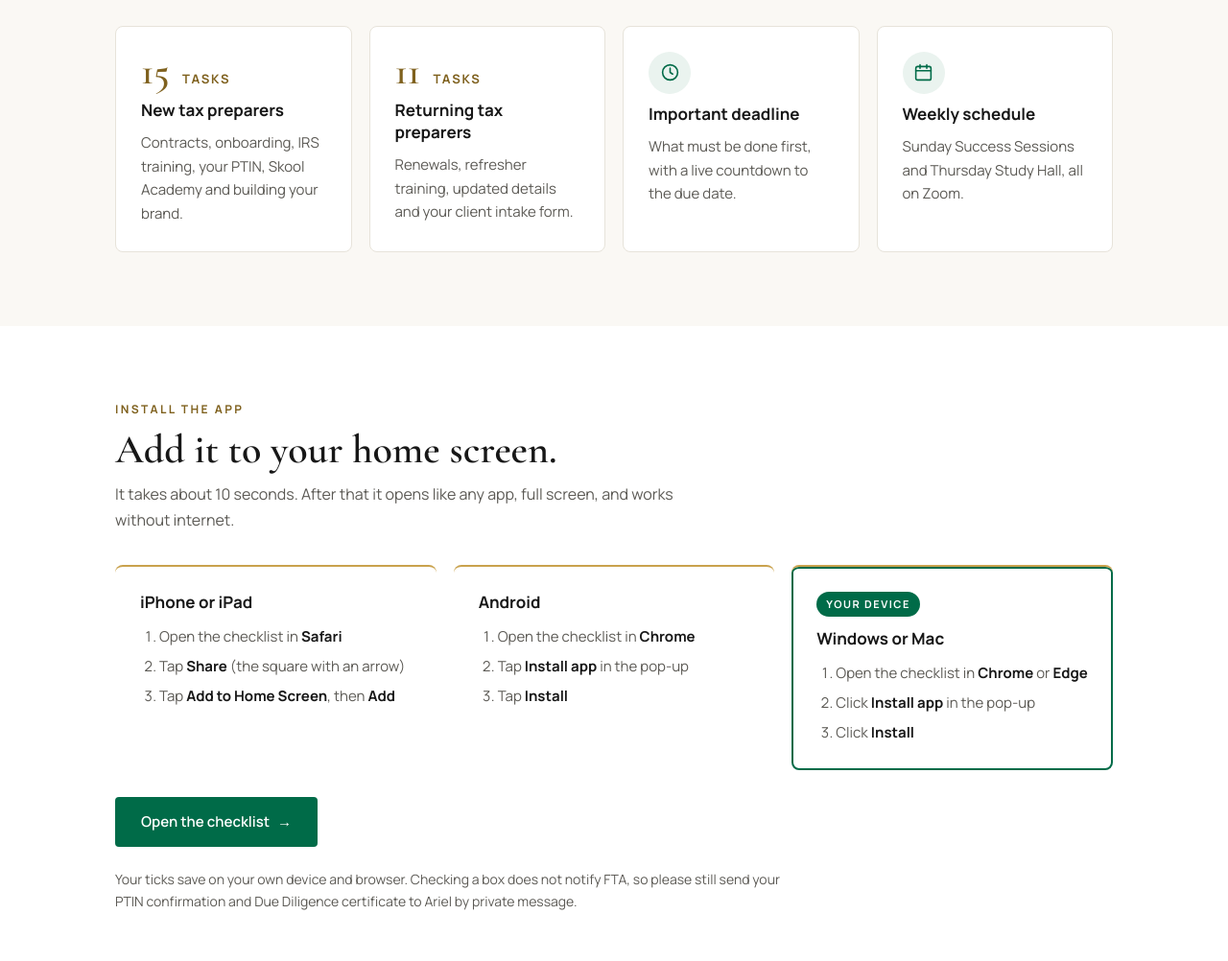
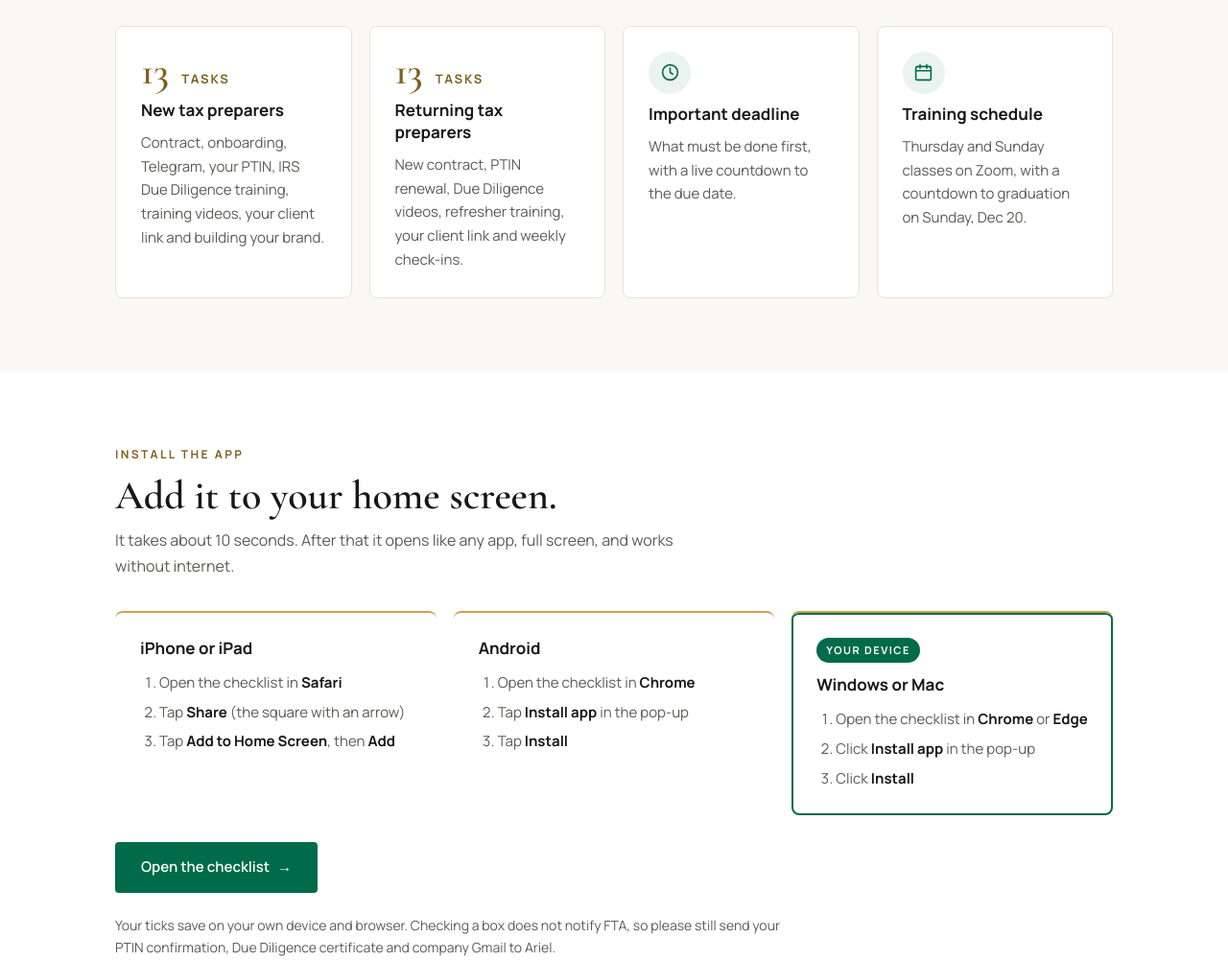
Before and after one commit to arieljrmendoza29-cyber/FTA-CHECKLIST-APP-1.1, a plain HTML site: page index.html in a window 1280 px wide. Shown: the part 780-1782 px from the top of the page at 96% size. Drawn offline with nearby package versions, Linux system fonts and the light colour scheme; no server answers.

Commit message:
Update tasks and document submission instructions

```diff
--- a/index.html
+++ b/index.html
@@ -133,10 +133,10 @@ footer .copy{width:100%;border-top:1px solid rgba(201,162,77,.5);padding-top:20p
 <section class="ivory"><div class="wrap">
   <div class="head rv"><span class="eyebrow">What's inside</span><h2>Four parts, one app.</h2></div>
   <div class="cards">
-    <div class="card rv"><span class="num">15 <small>tasks</small></span><h3>New tax preparers</h3><p>Contracts, onboarding, IRS training, your PTIN, Skool Academy and building your brand.</p></div>
-    <div class="card rv"><span class="num">11 <small>tasks</small></span><h3>Returning tax preparers</h3><p>Renewals, refresher training, updated details and your client intake form.</p></div>
+    <div class="card rv"><span class="num">13 <small>tasks</small></span><h3>New tax preparers</h3><p>Contract, onboarding, Telegram, your PTIN, IRS Due Diligence training, training videos, your client link and building your brand.</p></div>
+    <div class="card rv"><span class="num">13 <small>tasks</small></span><h3>Returning tax preparers</h3><p>New contract, PTIN renewal, Due Diligence videos, refresher training, your client link and weekly check-ins.</p></div>
     <div class="card rv"><span class="icon"><svg viewBox="0 0 24 24" aria-hidden="true"><circle cx="12" cy="12" r="9"/><path d="M12 7v5l3 2"/></svg></span><h3>Important deadline</h3><p>What must be done first, with a live countdown to the due date.</p></div>
-    <div class="card rv"><span class="icon"><svg viewBox="0 0 24 24" aria-hidden="true"><rect x="3" y="5" width="18" height="16" rx="2"/><path d="M3 10h18M8 3v4M16 3v4"/></svg></span><h3>Weekly schedule</h3><p>Sunday Success Sessions and Thursday Study Hall, all on Zoom.</p></div>
+    <div class="card rv"><span class="icon"><svg viewBox="0 0 24 24" aria-hidden="true"><rect x="3" y="5" width="18" height="16" rx="2"/><path d="M3 10h18M8 3v4M16 3v4"/></svg></span><h3>Training schedule</h3><p>Thursday and Sunday classes on Zoom, with a countdown to graduation on Sunday, Dec 20.</p></div>
   </div>
 </div></section>
 
@@ -148,7 +148,7 @@ footer .copy{width:100%;border-top:1px solid rgba(201,162,77,.5);padding-top:20p
     <div class="device rv" data-os="desktop"><span class="you">Your device</span><h3>Windows or Mac</h3><ol><li>Open the checklist in <b>Chrome</b> or <b>Edge</b></li><li>Click <b>Install app</b> in the pop-up</li><li>Click <b>Install</b></li></ol></div>
   </div>
   <div class="actions" style="margin-top:28px"><a class="btn btn-primary" href="app/">Open the checklist <span aria-hidden="true">→</span></a></div>
-  <p class="note">Your ticks save on your own device and browser. Checking a box does not notify FTA, so please still send your PTIN confirmation and Due Diligence certificate to Ariel by private message.</p>
+  <p class="note">Your ticks save on your own device and browser. Checking a box does not notify FTA, so please still send your PTIN confirmation, Due Diligence certificate and company Gmail to Ariel.</p>
 </div></section>
 
 <section class="goldbg"><div class="wrap">
@@ -156,7 +156,7 @@ footer .copy{width:100%;border-top:1px solid rgba(201,162,77,.5);padding-top:20p
   <div class="steps">
     <div class="step rv"><b>01</b><h3>Open and install</h3><p>Open the checklist and add it to your home screen.</p></div>
     <div class="step rv"><b>02</b><h3>Pick your list</h3><p>Choose New or Returning tax preparer and tick items off as you finish them.</p></div>
-    <div class="step rv"><b>03</b><h3>Send your documents</h3><p>Send your PTIN confirmation and certificate to Ariel by private message.</p></div>
+    <div class="step rv"><b>03</b><h3>Send your documents</h3><p>Send your PTIN confirmation, Due Diligence certificate and company Gmail to Ariel.</p></div>
   </div>
 </div></section>
 </main>
```
